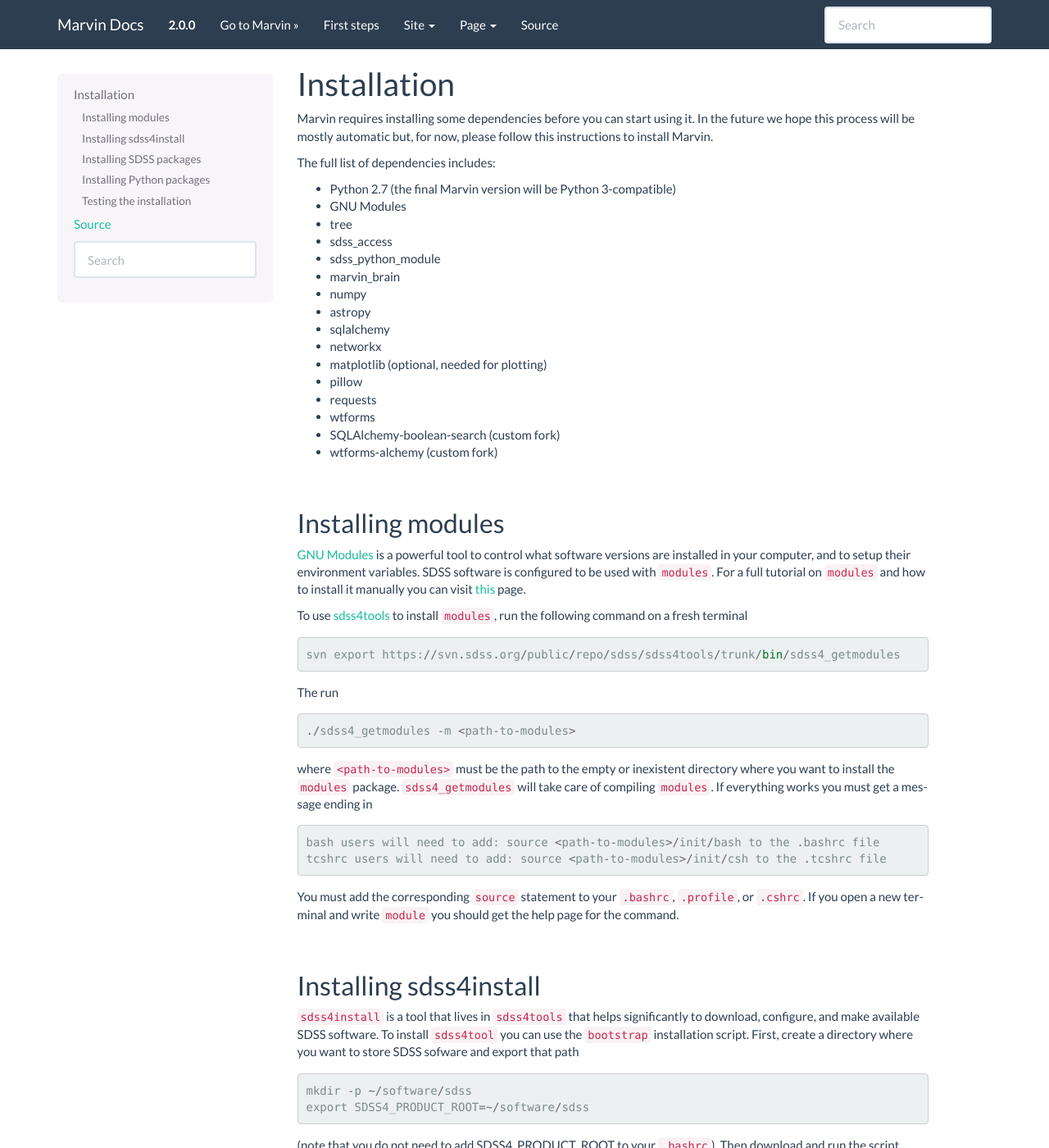
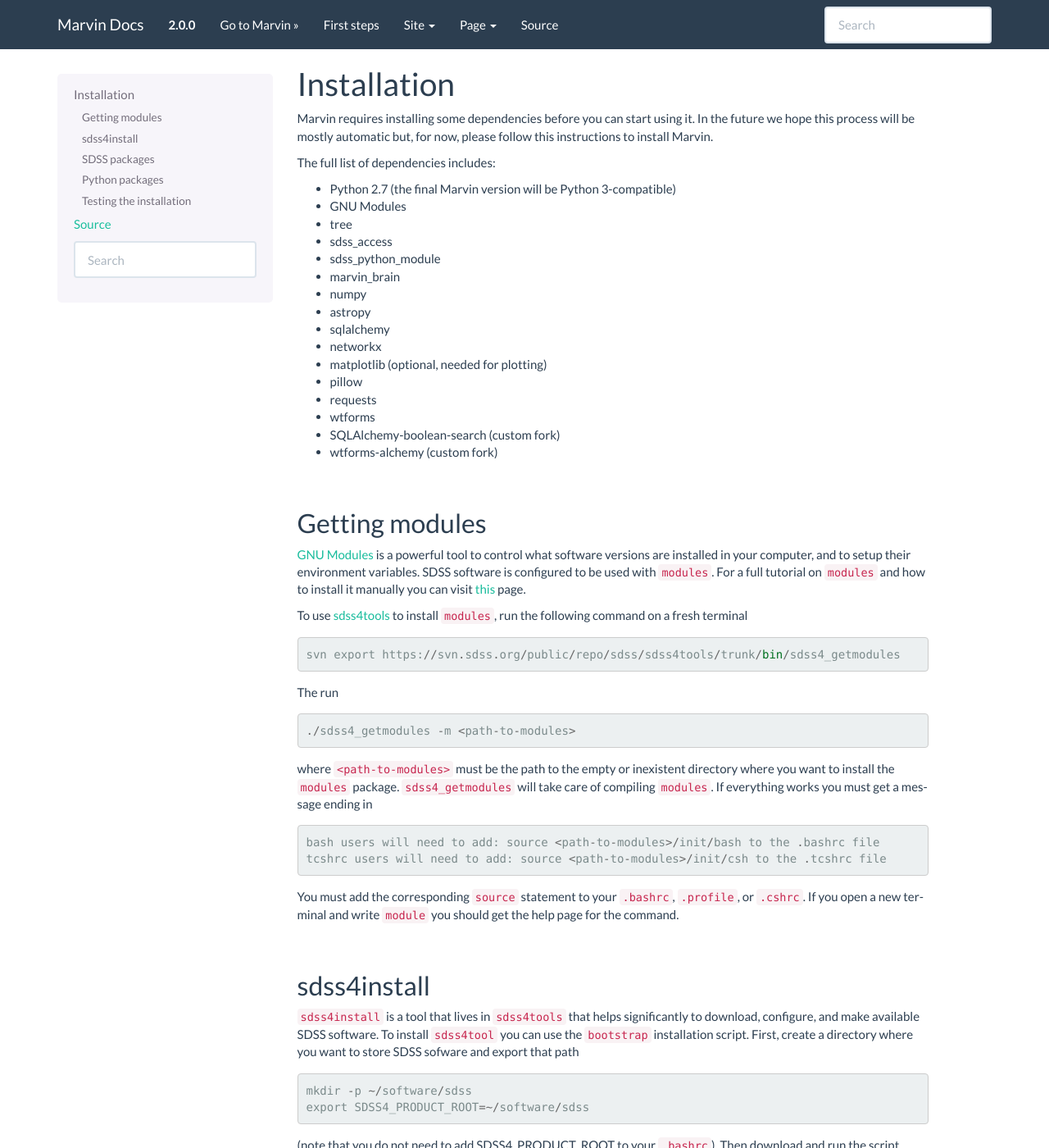
Before and after one commit to sdss/marvin, a Sphinx documentation site: the page built from docs/sphinx/installation.rst, in a window 1280 px wide and 1400 px high. Shown: the whole window at 82% size. Built offline with Sphinx 7.4.7, drawn with Linux system fonts in a browser that asks for light colours; pages that are not in the unit, such as notebooks, are missing from menus; some of the changed text lies outside the part shown.

Commit message:
changed section titles

```diff
--- a/docs/sphinx/installation.rst
+++ b/docs/sphinx/installation.rst
@@ -27,8 +27,8 @@
 
 |
 
-Installing modules
-------------------
+Getting modules
+---------------
 
 `GNU Modules <http://modules.sourceforge.net>`_ is a powerful tool to control
 what software versions are installed in your computer, and to setup their
@@ -58,8 +58,8 @@
 
 |
 
-Installing sdss4install
------------------------
+sdss4install
+------------
 
 ``sdss4install`` is a tool that lives in ``sdss4tools`` that helps significantly
 to download, configure, and make available SDSS software. To install ``sdss4tool``
@@ -80,8 +80,8 @@
 
 |
 
-Installing SDSS packages
-------------------------
+SDSS packages
+-------------
 
 Marvin depends on a few SDSS packages. First, create a directory that will act as
 your local SAS. This directory will follow the same structure as the remote SAS and will
@@ -133,8 +133,8 @@
 
 |
 
-Installing Python packages
---------------------------
+Python packages
+---------------
 
 In addition to SDSS software, Marvin depends on a few Python libraries. These can easily
 be installed with `pip <https://pip.pypa.io/en/stable/>`_. If your system does not have
```
